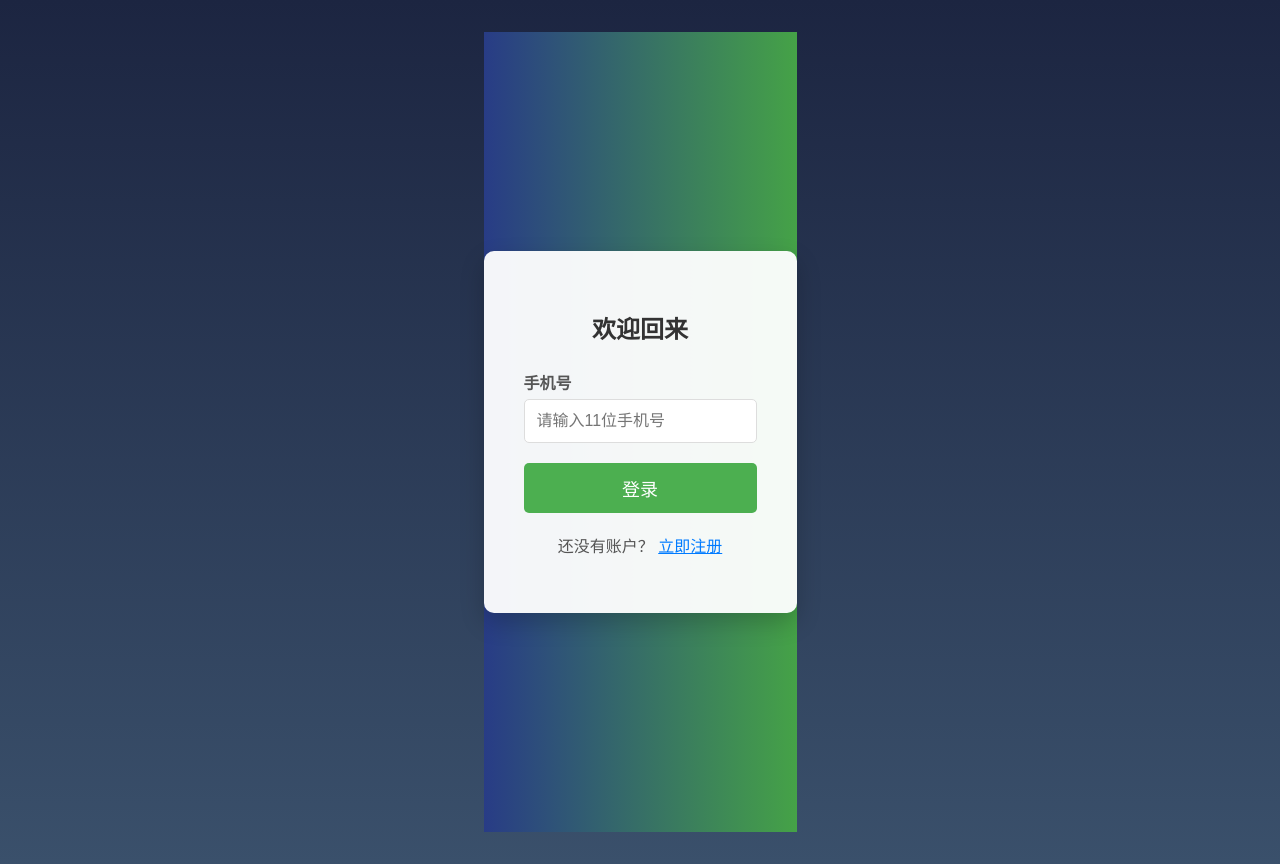
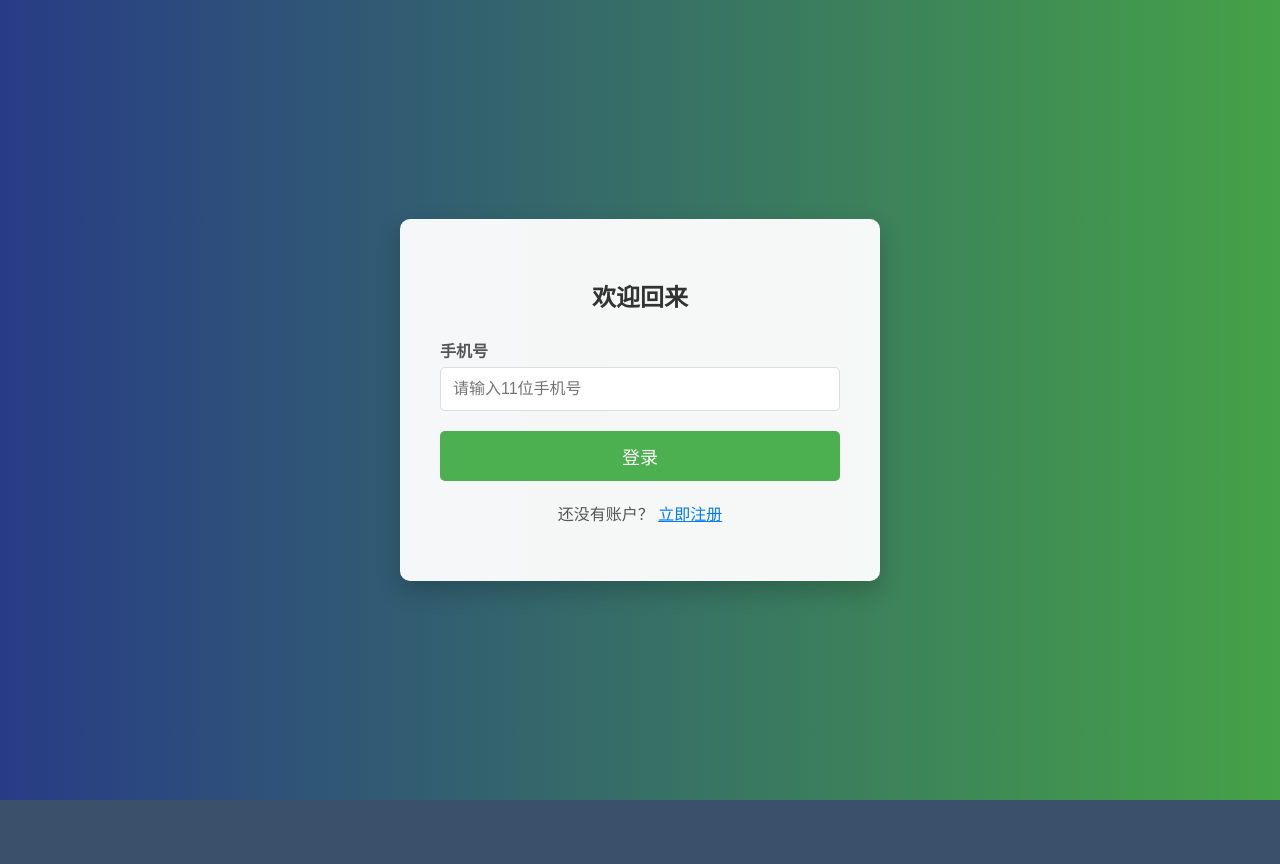
Before and after one commit to wen952555/sss, a React (Vite) app in the folder frontend/: page / in a window 1280 px wide. After the commit the page ends 800 px from the top, so only its background shows below. Built offline with nearby package versions, Linux system fonts and the light colour scheme.

Commit message:
【AI】强制同步所有本地最新代码

```diff
--- a/frontend/index.html
+++ b/frontend/index.html
@@ -3,7 +3,7 @@
   <head>
     <meta charset="UTF-8" />
     <link rel="icon" type="image/svg+xml" href="/vite.svg" />
-    <meta name="viewport" content="width=device-width, initial-scale=1.0" />
+    <meta name="viewport" content="width=device-width, initial-scale=1.0, user-scalable=no, maximum-scale=1.0" />
     <title>十三张游戏</title>
     <link rel="preconnect" href="https://fonts.googleapis.com">
     <link rel="preconnect" href="https://fonts.gstatic.com" crossorigin>
--- a/frontend/src/App.css
+++ b/frontend/src/App.css
@@ -1,8 +1,18 @@
+/* Global styles to disable scrolling and fit to screen */
+html, body, #root {
+  margin: 0;
+  padding: 0;
+  width: 100%;
+  height: 100%;
+  overflow: hidden;
+  position: fixed; /* More robust for preventing scrolling */
+}
+
 /* src/App.css */
 .app {
   display: flex;
   flex-direction: column;
-  min-height: 100vh;
+  height: 100%; /* Changed from min-height to ensure it fills the container */
   background-color: #f0f2f5;
 }
 
@@ -14,6 +24,7 @@
   background-color: #fff;
   border-bottom: 1px solid #ddd;
   box-shadow: 0 2px 4px rgba(0,0,0,0.1);
+  flex-shrink: 0; /* Prevent header from shrinking */
 }
 
 .app-header h1 {
@@ -62,6 +73,7 @@
   display: flex;
   justify-content: center;
   align-items: flex-start;
+  overflow-y: auto; /* Allow scrolling ONLY within the main content area if needed */
 }
 
 .game-lobby {
```
Also changed, not shown: 8 other files (tests, documents, lock files or other folders).
